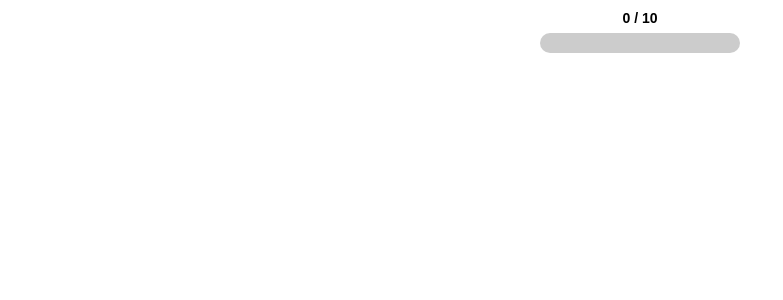
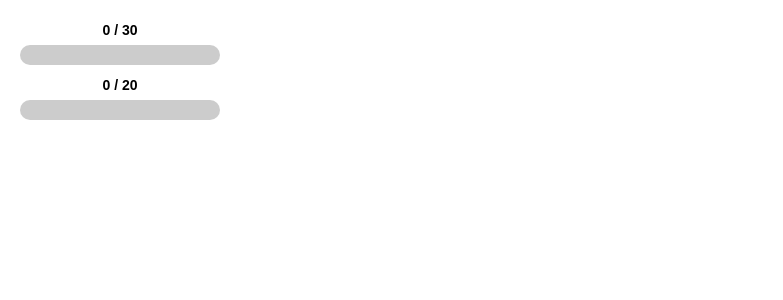
Before and after one commit to blackChan1234/IA-Work, a PHP site: page /game/game.html in a window 1280 px wide. Shown: the top 300 px of the page, without its empty margins (0-783 px from the left). Run offline with PHP 8.4, Linux system fonts and the light colour scheme.

Commit message:
add bar class

```diff
--- a/game/bar.css
+++ b/game/bar.css
@@ -1,8 +1,15 @@
-
+.progress-bars {
+    display: flex;
+    flex-direction: column;
+    align-items: flex-start;
+    position: absolute;
+    top: 20px;
+    left: 20px;
+}
 
 .progress-bar {
     width: 200px;
-    margin: 0 auto;
+    margin-bottom: 10px;
     text-align: center;
     font-family: Arial, sans-serif;
 }
--- a/game/game.html
+++ b/game/game.html
@@ -8,12 +8,16 @@
     <script src="bar.js"></script>
 </head>
 <body>
-    <div class="progress-bar">
-        <div id="progress-value" class="bar-value">0 / 10</div>
-        <div id="progress-bar" class="bar"></div>
+    <div class="progress-bars">
+        <div class="progress-bar">
+            <div id="progress-value" class="bar-value">0 / 30</div>
+            <div id="progress-bar" class="bar"></div>
+        </div>
+
+        <div class="progress-bar">
+            <div id="progress-value2" class="bar-value">0 / 20</div>
+            <div id="progress-bar2" class="bar"></div>
+        </div>
     </div>
-
-
-
 </body>
 </html>
```
